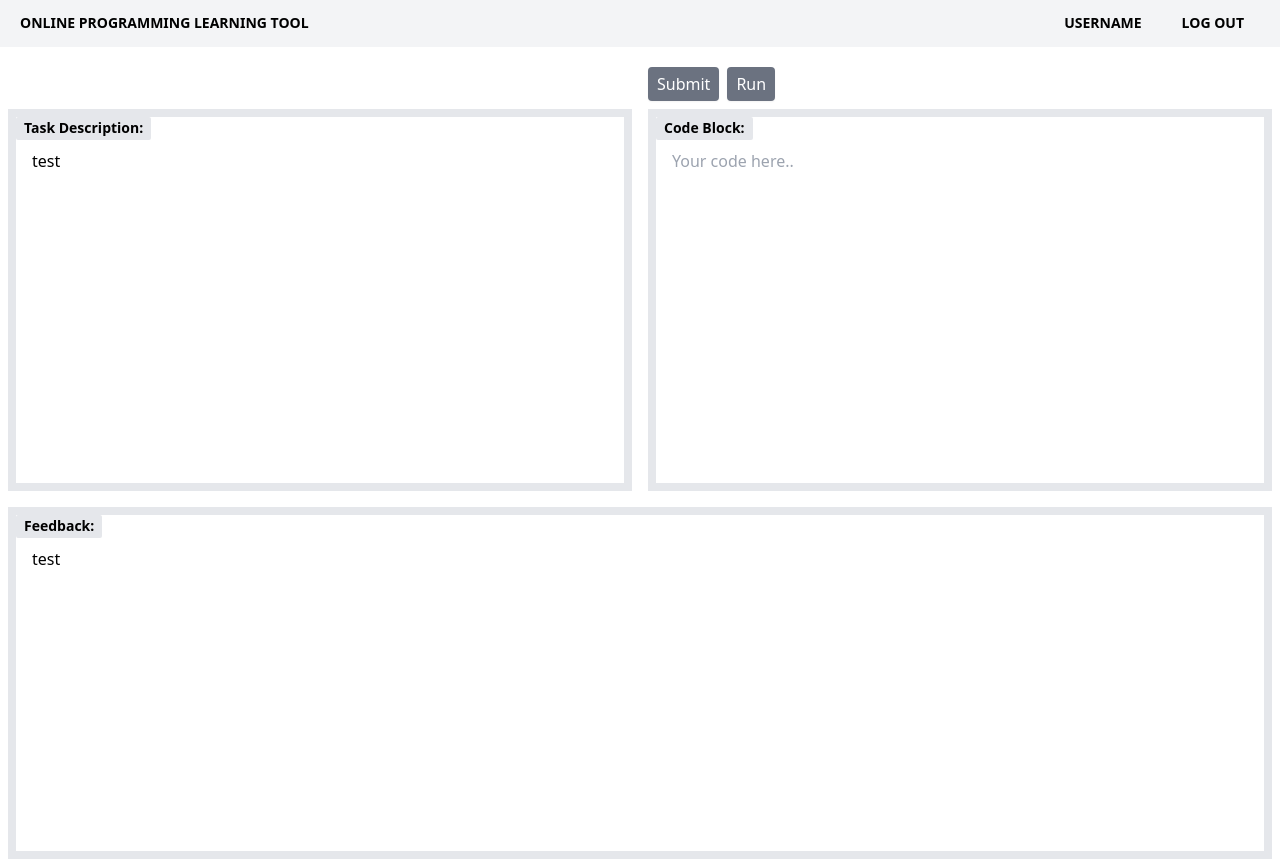
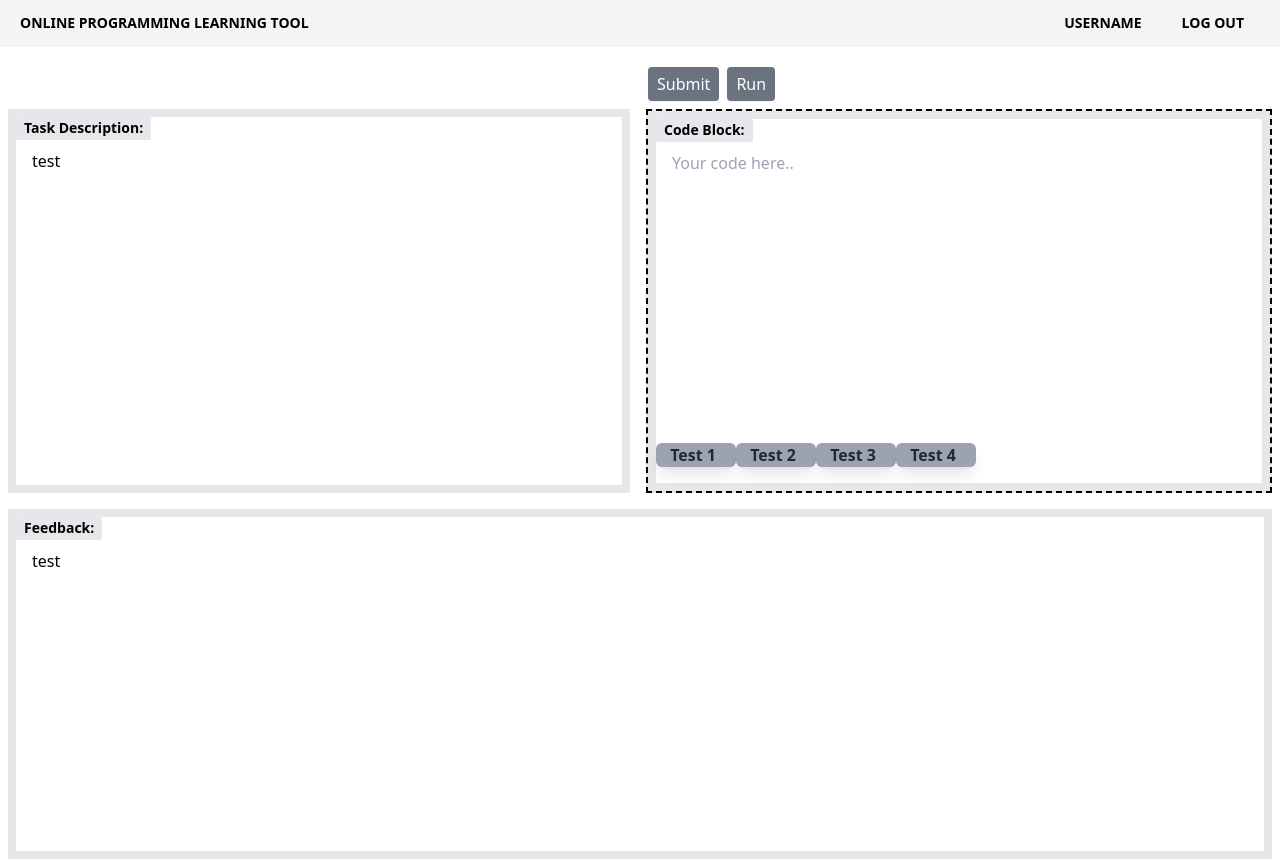
Before and after one commit to TimMo-dev/P7, a Vue app in the folder programming-learning-tool/: page / in a window 1280 px wide. Built offline with nearby package versions, Linux system fonts and the light colour scheme.

Commit message:
Collapsible Tests (WIP)

```diff
--- a/programming-learning-tool/src/SolutionPage.vue
+++ b/programming-learning-tool/src/SolutionPage.vue
@@ -1,5 +1,6 @@
 <script setup>
-import Navbar from './Navbar.vue';
+import Collapsible from './components/Collapsible.vue';
+import Navbar from './components/Navbar.vue';
 </script>
 
 <template>
@@ -32,15 +33,23 @@ import Navbar from './Navbar.vue';
         </div>
       </div>
       <!-- Right container -->
-      <div class="top-container">
+      <div class="top-container relative border-2 border-dashed border-black">
         <a class="absolute font-bold leading-relaxed text-sm bg-gray-200 px-2 rounded-sm">
           Code Block:
         </a>
-        <div class="bg-white h-full overflow-y-auto">
-        <textarea type="text" placeholder="Your code here.." class="mx-4 my-8 resize-none w-full h-full"></textarea>
+        <div class="bg-white h-full">
+          <div class="overflow-y-auto h-full">
+            <textarea type="text" placeholder="Your code here.." class="mx-4 my-8 resize-none w-full h-full"></textarea>
+          </div>
         </div>
+          <div class="absolute bottom-4 py-2 flex space-x-0">
+              <Collapsible title="Test 1"/>
+              <Collapsible title="Test 2"/>
+              <Collapsible title="Test 3"/>
+              <Collapsible title="Test 4"/>
+          </div>
       </div>
-    </div>
+  </div>
 
     <!-- Bottom container -->
     <div class="bottom-containers-wrapper">
--- /dev/null
+++ b/programming-learning-tool/src/components/Collapsible.vue
@@ -0,0 +1,47 @@
+<script setup>
+import { ref } from 'vue';
+
+const isExpanded = ref(false);
+
+const props = defineProps({
+  title: {
+    type: String,
+    required: true,
+    default: 'TITLE',
+  },
+});
+
+const toggleExpand = () =>
+{
+      isExpanded.value = !isExpanded.value;
+};
+</script>
+
+<template>
+    <div class="relative w-full">
+      <label class="block">
+        <input
+          class="peer/showLabel scale-0"
+          type="checkbox"
+          @change="toggleExpand"
+        />
+        <span
+          class="block max-h-6 w-20 overflow-hidden rounded-md bg-gray-400 pr-3 py-0 text-gray-800 shadow-lg
+          transition-all duration-300 ease-in-out
+          peer-checked/showLabel:max-h-72 peer-checked/showLabel:w-96"
+        >
+          <h3 class="flex h-6 cursor-pointer justify-end items-center font-bold">
+            {{ title }}
+            <i
+              class="ml-2 fas"
+              :class="isExpanded ? 'fa-chevron-up' : 'fa-chevron-down'"
+            ></i>
+          </h3>
+          <p class="m-2">
+            input:<br />
+            output:
+          </p>
+        </span>
+      </label>
+    </div>
+  </template>
```
Also changed, not shown: programming-learning-tool/src/components/Navbar.vue (renamed from programming-learning-tool/src/Navbar.vue).
